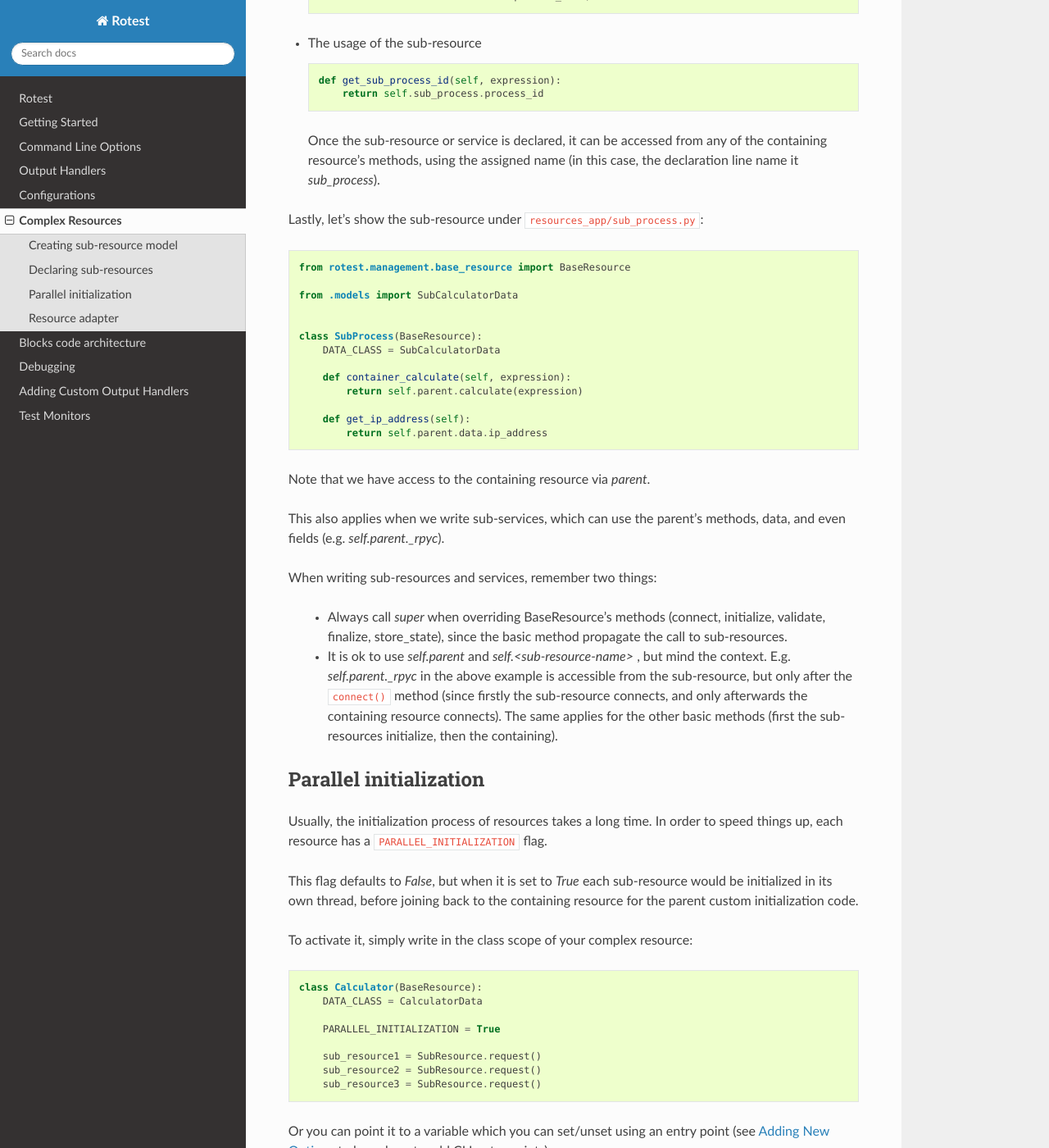
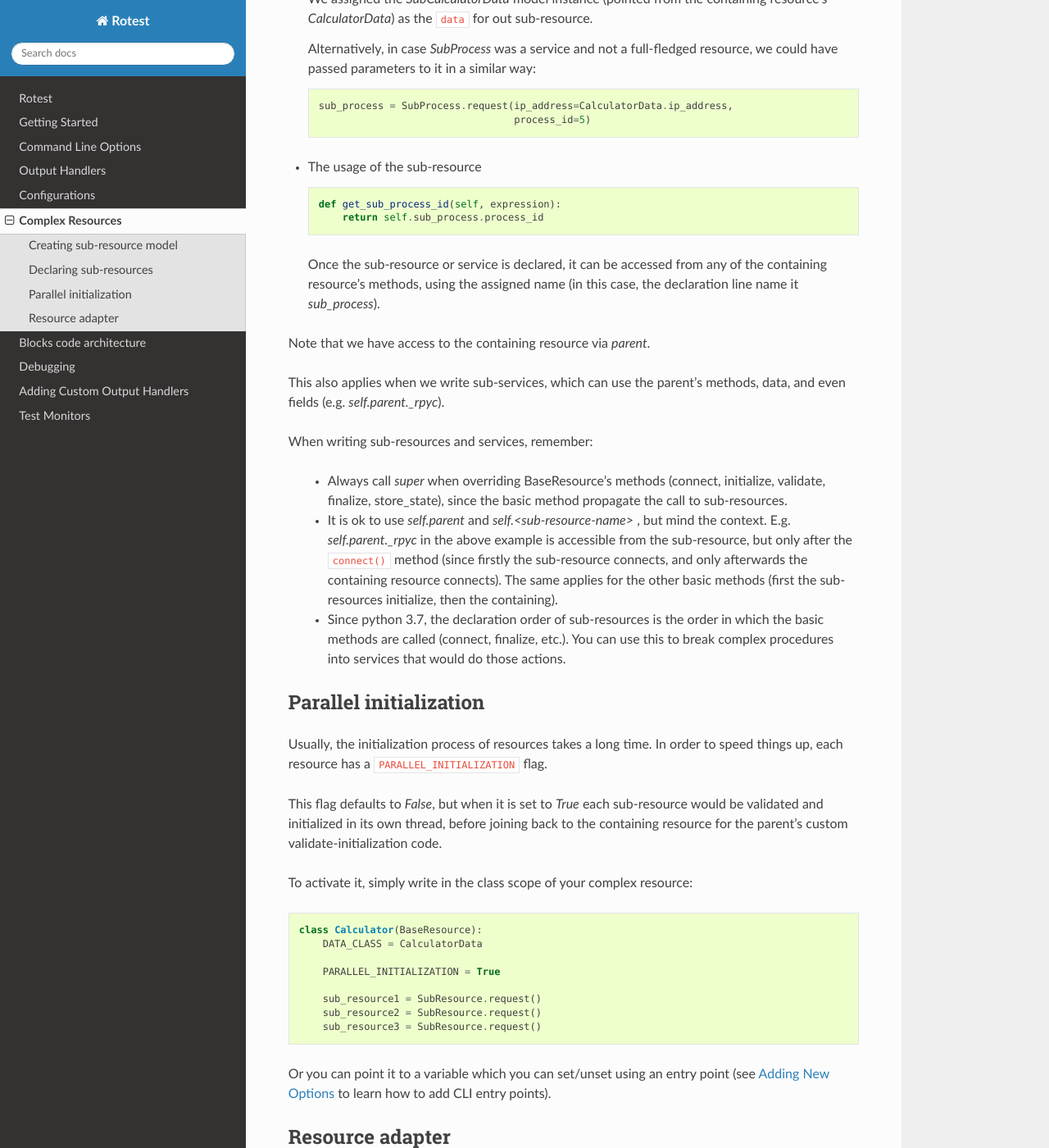
Before and after one commit to gregoil/rotest, a Sphinx documentation site: the page built from docs/advanced/complex_resources.rst, in a window 1280 px wide and 1400 px high, scrolled down 2315 px. Shown: the whole window at 82% size. Built offline with Sphinx 7.4.7 and the Read the Docs theme 2.0.0, drawn with Linux system fonts in a browser that asks for light colours; the version number could not be read and is left out; some of the changed text lies outside the part shown.

Commit message:
added resource lifecycle graph and fied doc a little

```diff
--- a/docs/advanced/complex_resources.rst
+++ b/docs/advanced/complex_resources.rst
@@ -75,8 +75,17 @@
     import rpyc
     from rotest.management.base_resource import BaseResource
 
-    from .models import CalculatorData
-    from .sub_process import SubProcess
+    from .models import CalculatorData, SubCalculatorData
+
+
+    class SubProcess(BaseResource):
+        DATA_CLASS = SubCalculatorData
+
+        def container_calculate(self, expression):
+            return self.parent.calculate(expression)
+
+        def get_ip_address(self):
+            return self.parent.data.ip_address
 
 
     class Calculator(BaseResource):
@@ -135,30 +144,12 @@
   the declaration line name it `sub_process`).
 
 
-Lastly, let's show the sub-resource under :file:`resources_app/sub_process.py`:
-
-.. code-block:: python
-
-    from rotest.management.base_resource import BaseResource
-
-    from .models import SubCalculatorData
-
-
-    class SubProcess(BaseResource):
-        DATA_CLASS = SubCalculatorData
-
-        def container_calculate(self, expression):
-            return self.parent.calculate(expression)
-
-        def get_ip_address(self):
-            return self.parent.data.ip_address
-
 Note that we have access to the containing resource via `parent`.
 
 This also applies when we write sub-services, which can use the parent's methods,
 data, and even fields (e.g. `self.parent._rpyc`).
 
-When writing sub-resources and services, remember two things:
+When writing sub-resources and services, remember:
 
  * Always call `super` when overriding BaseResource's methods (connect, initialize,
    validate, finalize, store_state), since the basic method propagate the call to
@@ -170,6 +161,10 @@
    and only afterwards the containing resource connects). The same applies for the
    other basic methods (first the sub-resources initialize, then the containing).
 
+ * Since python 3.7, the declaration order of sub-resources is the order in
+   which the basic methods are called (connect, finalize, etc.). You can use this
+   to break complex procedures into services that would do those actions.
+
 
 Parallel initialization
 =======================
@@ -177,9 +172,9 @@
 Usually, the initialization process of resources takes a long time.
 In order to speed things up, each resource has a ``PARALLEL_INITIALIZATION`` flag.
 
-This flag defaults to `False`, but when it is set to `True` each
-sub-resource would be initialized in its own thread, before joining back
-to the containing resource for the parent custom initialization code.
+This flag defaults to `False`, but when it is set to `True` each sub-resource
+would be validated and initialized in its own thread, before joining back to the
+containing resource for the parent's custom validate-initialization code.
 
 To activate it, simply write in the class scope of your complex resource:
 
--- a/docs/intro/using_resources.rst
+++ b/docs/intro/using_resources.rst
@@ -193,6 +193,10 @@
    Override this method to create a snapshot of the resource's state for
    debugging purposes, e.g. copying logs, etc.
 
+.. figure:: resource_lifecycle.png
+    :target: ../_images/resource_lifecycle.png
+
+
 Running the Resource Management Server
 ======================================
 
```
Also changed, not shown: docs/intro/resource_lifecycle.png (added).
